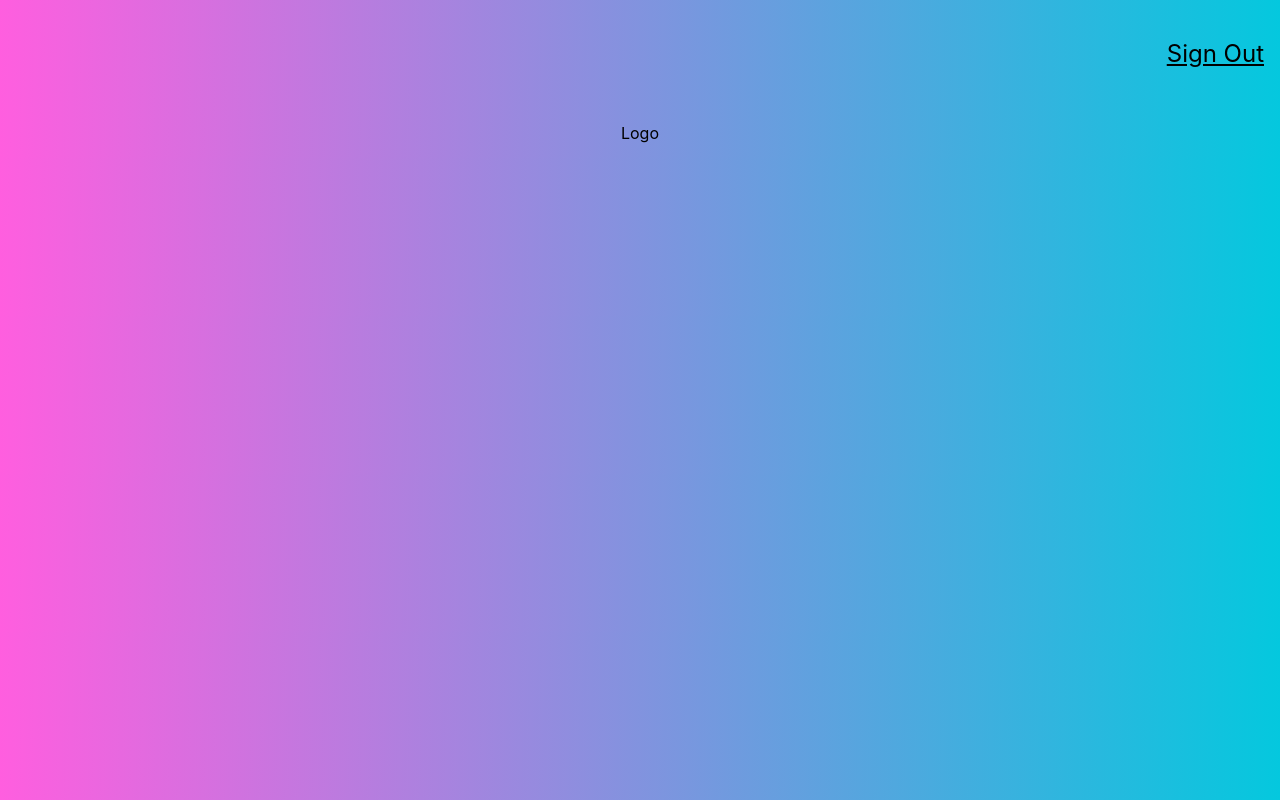
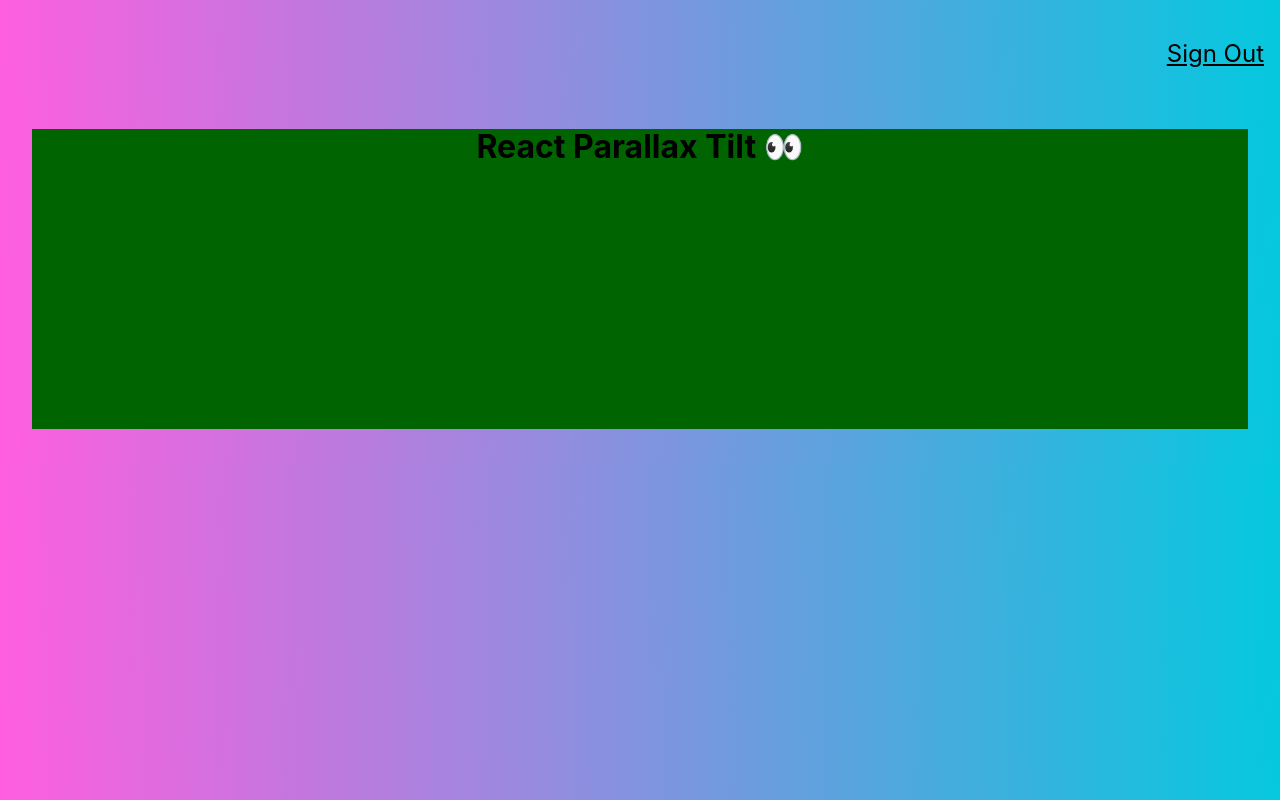
Before and after one commit to Andrej044/face-detect-app, a React (Create React App) app: page / in a window 1280 px wide. Built offline with nearby package versions, Linux system fonts and the light colour scheme.

Commit message:
add Tilt component to Logo component

```diff
--- a/src/components/logo/Logo.js
+++ b/src/components/logo/Logo.js
@@ -1,9 +1,15 @@
-
+import Tilt from 'react-parallax-tilt';
 
 const Logo = () => {
 
   return(
-    <p>Logo</p>
+    <div className='ma4 mt0'>
+      <Tilt>
+        <div style={{ height: '300px', backgroundColor: 'darkgreen' }}>
+          <h1>React Parallax Tilt 👀</h1>
+        </div>
+      </Tilt>
+      </div>
   )
 }
 
```
